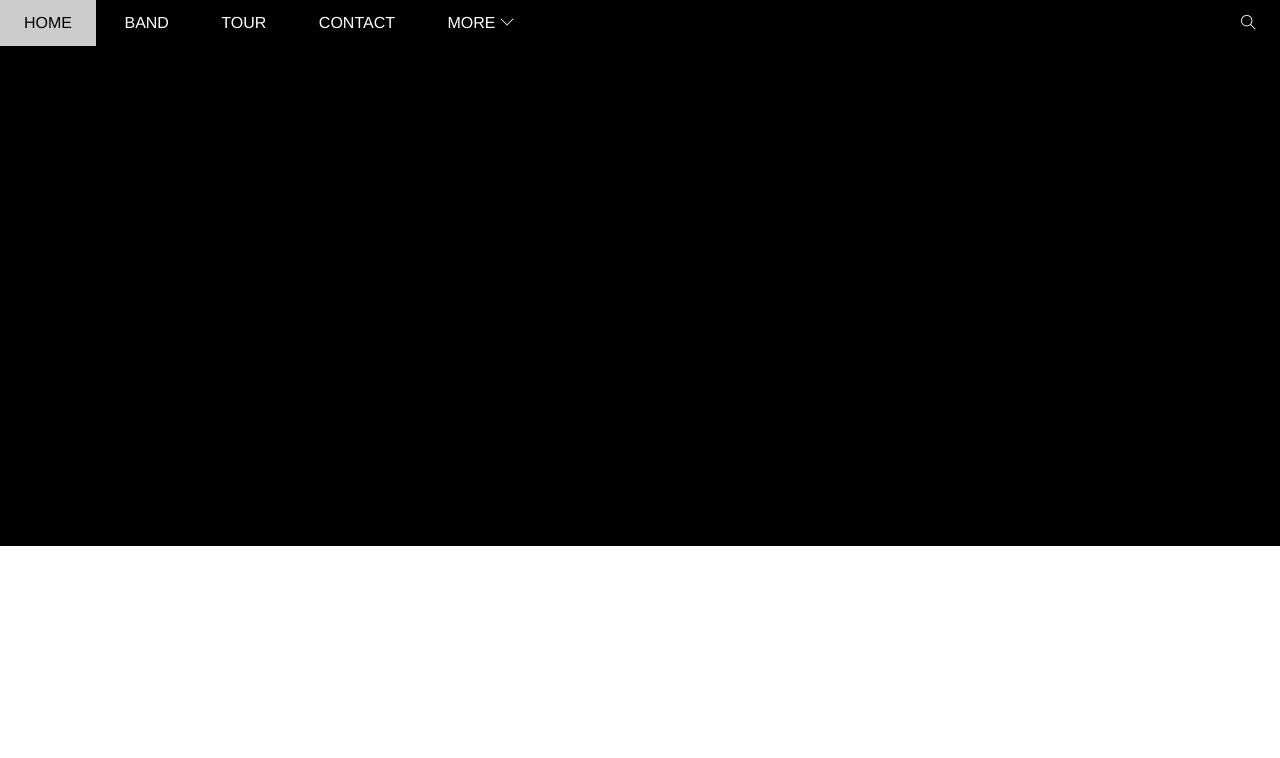
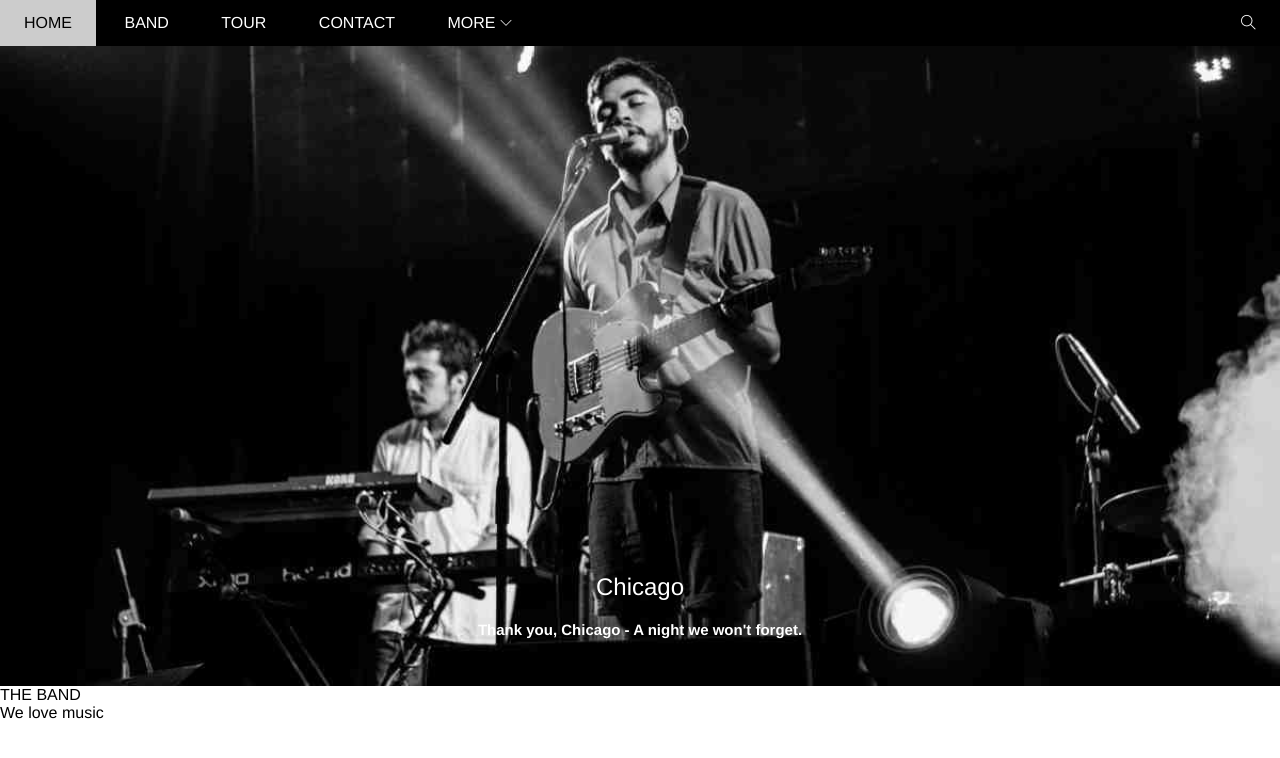
Before and after one commit to dinhcuongnd2001/API_WeatherApp, a plain HTML site: page P8_WebBand/index.html in a window 1280 px wide. Drawn offline with Linux system fonts and the light colour scheme.

Commit message:
Update 19/01/2022

```diff
--- a/P8_WebBand/assits/css/style.css
+++ b/P8_WebBand/assits/css/style.css
@@ -10,8 +10,12 @@ html{
     font-family: Helvetica, Arial, sans-serif;
 }
 #header{
+    width: 100%;
     height: 46px;
     background-color: black;
+    position: fixed;
+    top:0px;
+    z-index: 1;
 }
 #nav{
     /* inline-block kich thuoc khoi bang kich thuoc cua chu */
@@ -52,6 +56,7 @@ html{
     left: 0px;
     box-shadow: 0 0 10px rgba(0, 0, 0, 0.3);
     display: none;
+    list-style: none;
 }
 
 #nav .subnav a{
@@ -63,7 +68,7 @@ html{
 }
 
 #nav .nav-arrow-down{
-    font-size: 14px;
+    font-size: 12px;
 }
 
 #header .search-btn{
@@ -85,12 +90,36 @@ html{
 }
 
 #slider{
-    background-color: black;
-    height: 500px;
+    position: relative;
+    background: url("/assits/img/Slider/chicago.jpg") top center / cover no-repeat;
+    /* background-color: black; */
+    padding-top: 50%;
+    margin-top: 46px;
 }
 
+#slider .slider-info{
+    position: absolute;
+    left: 50%;
+    transform: translateX(-50%);
+    bottom: 0;
+    color: #fff;
+    text-align: center;
+}
+#slider .slider-line{
+    font-size: 24px;
+    margin-bottom: 20px;
+    font-weight: 500;
+}
+#slider .slider-describle{
+    margin-bottom: 48px;
+    font-size: 15px;
+    font-weight: 700;
+}
 #content{
+}
 
+#content .font-content{
+    padding: 64px, 16px;
 }
 
 #footer{
--- a/P8_WebBand/index.html
+++ b/P8_WebBand/index.html
@@ -6,11 +6,13 @@
     <meta name="viewport" content="width=device-width, initial-scale=1.0">
     <link rel="stylesheet" href="./assits/css/style.css">
     <link rel="stylesheet" href="./assits/fonts/themify-icons/themify-icons.css">
+    <!-- <link rel="stylesheet" href="./assits/img/Slider"> -->
     <title>Document</title>
 </head>
 <body>
     <!-- https://www.w3schools.com/w3css/tryw3css_templates_band.htm -->
     <div id="main">
+
         <div id="header">
             <!-- begin nav -->
             <ul id="nav">
@@ -34,7 +36,7 @@
 
             <!-- End nav -->
 
-            <!-- Begin: Search button -->e
+            <!-- Begin: Search button -->
                 <div class="search-btn">
                     <i class="search-icon ti-search"></i>
                 </div>
@@ -43,11 +45,20 @@
         </div>
 
         <div id="slider">
+            <div class="slider-info">
+                <!-- <img src="assits/img/Slider/chicago.jpg" alt="Khong Hien Thi Duoc"> -->
+                <div class="slider-line">Chicago</div>
+                <div class="slider-describle">Thank you, Chicago - A night we won't forget.</div>
+            </div>
 
         </div>
 
         <div id="content">
+            <div class="font-content">
+                <div class="heading">THE BAND</div>
+                <div class="sub-heading">We love music</div>
 
+            </div>
         </div>
         <div id="footer">
 
```
Also changed, not shown: P8_WebBand/assits/img/Slider/anhdep.jpg (added), P8_WebBand/assits/img/Slider/chicago.jpg (added).
